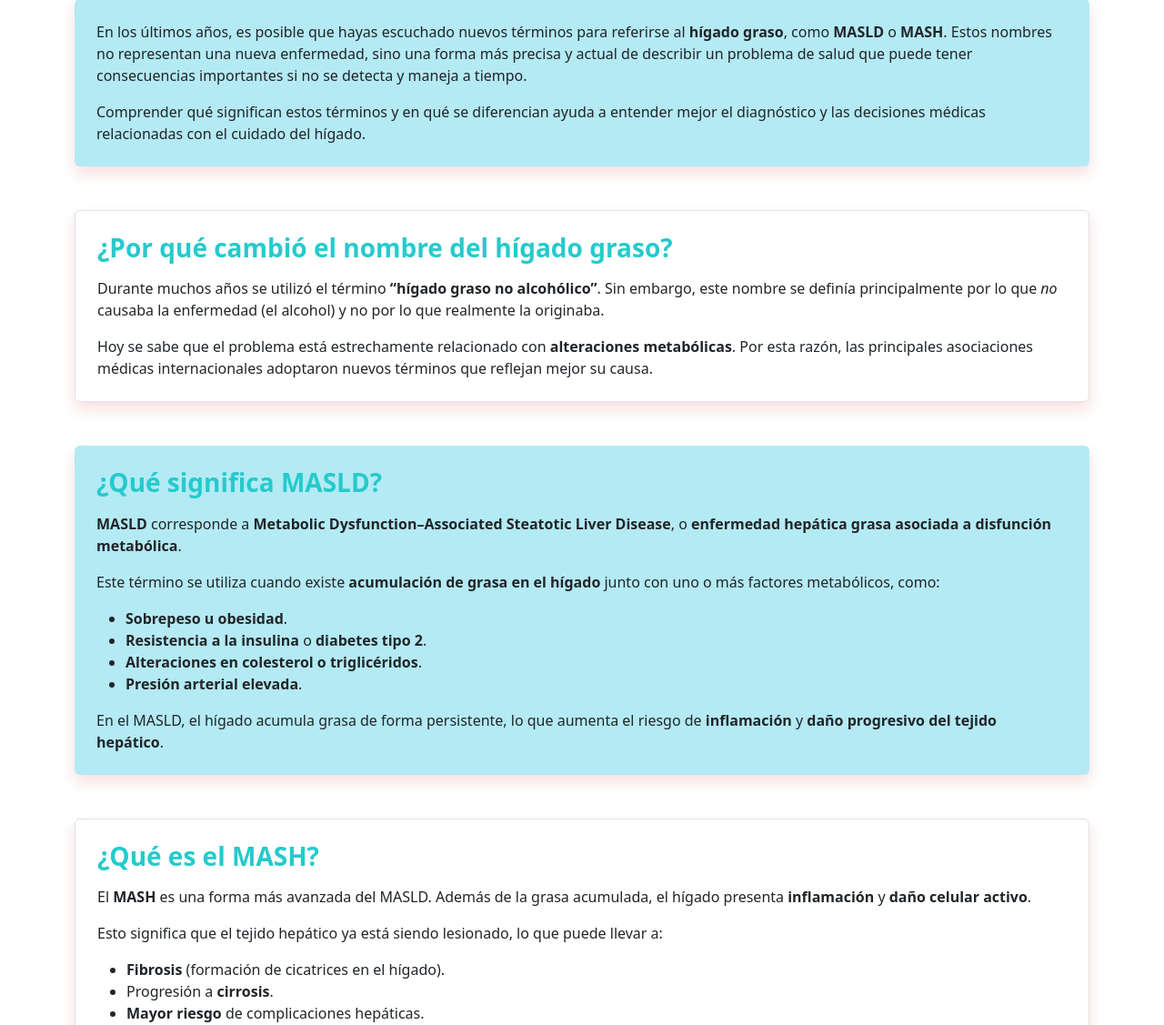
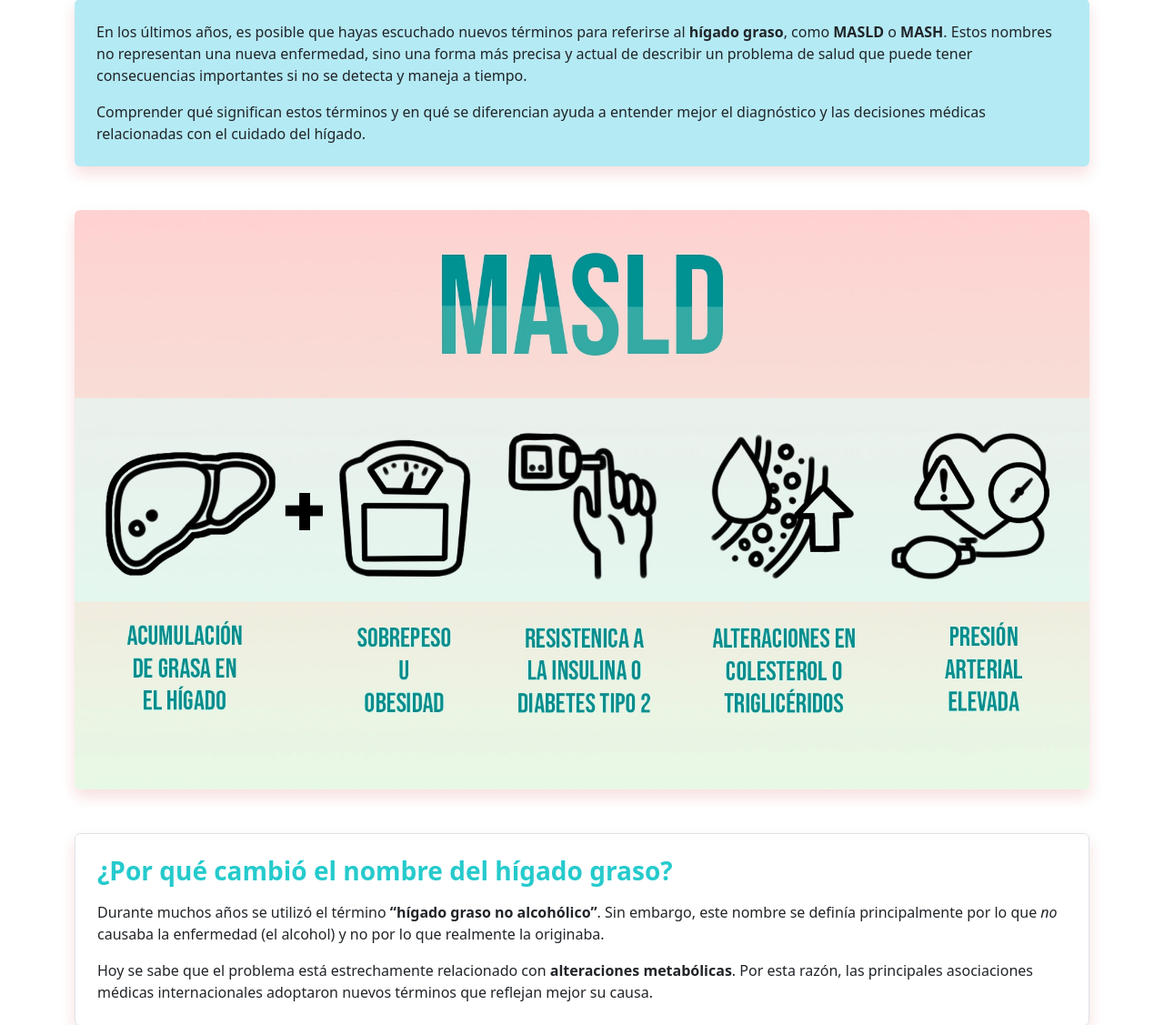
Before and after one commit to Joscarmesa/cig-new, a Flask app: template templates/blog_content/blog/que_es_el_masld_o_mash_explicacion_clara_para_pacientes.html in a window 1280 px wide. Shown: the part 245-1372 px from the top of the page at 91% size. Run offline with Flask 3, Linux system fonts and the light colour scheme; the template is opened without the code that fills it, so the values that code supplies are empty; parts of the project's set-up code (start-up, migrations or seed data) failed here and were passed over; some libraries are stand-ins or nearby versions.

Commit message:
actualizaado imagenes

```diff
--- a/templates/blog.html
+++ b/templates/blog.html
@@ -19,7 +19,7 @@
       <div class="col-lg-4 wow slideInUp" data-wow-delay="0.3s">
         <div class="eventos-item">
           <div class="card" style="width: 18rem">
-            <img src="{{ url_for('static', filename='img/BLOGENE7.webp') }}" class="card-img-top" alt="..." />
+            <img src="{{ url_for('static', filename='img/BLOGENE8.webp') }}" class="card-img-top" alt="..." />
             <div class="card-body">
               <h5 class="card-title">
                 ¿Qué es el MASLD o MASH? Explicación clara para pacientes — CIG</h5>
--- a/templates/blog_content/blog/que_es_el_masld_o_mash_explicacion_clara_para_pacientes.html
+++ b/templates/blog_content/blog/que_es_el_masld_o_mash_explicacion_clara_para_pacientes.html
@@ -35,6 +35,17 @@
         el diagnóstico y las decisiones médicas relacionadas con el cuidado del hígado.
       </p>
     </section>
+
+    <!-- Imagen principal -->
+    <div class="row mb-5 justify-content-center text-center">
+      <div class="col-12">
+        <img class="img-fluid rounded shadow"
+             style="max-width: 100%; height: auto; object-fit: cover; object-position: center;"
+             src="{{ url_for('static', filename='img/BLOGENE9.webp') }}"
+             alt="Checklist de preconsulta para cita con gastroenterólogo"
+             loading="lazy">
+      </div>
+    </div>
 
     <!-- ¿Por qué cambió el nombre? -->
     <section class="p-4 rounded shadow mb-5 border wow fadeIn" data-wow-delay="0.15s">
@@ -94,6 +105,17 @@
         <strong>riesgo mayor de daño hepático progresivo</strong>.
       </p>
     </section>
+
+    <!-- Imagen secundaria -->
+    <div class="row mb-5 justify-content-center text-center">
+      <div class="col-12">
+        <img class="img-fluid rounded shadow"
+             style="max-width: 100%; height: auto; object-fit: cover; object-position: center;"
+             src="{{ url_for('static', filename='img/BLOGENE8.webp') }}"
+             alt="Checklist de preconsulta para cita con gastroenterólogo"
+             loading="lazy">
+      </div>
+    </div>
 
     <!-- Diferenciar MASLD vs MASH -->
     <section class="bg-light p-4 rounded shadow mb-5 wow fadeIn" data-wow-delay="0.22s">
@@ -158,12 +180,8 @@
       <ul>
         <li><strong>Evaluar la progresión</strong> de la enfermedad.</li>
         <li>Identificar <strong>factores de riesgo modificables</strong>.</li>
-        <li>
-          Iniciar <strong>tratamiento oportuno</strong> cuando es necesario.
-        </li>
-        <li>
-          Reducir el riesgo de <strong>complicaciones a largo plazo</strong>.
-        </li>
+        <li>Iniciar <strong>tratamiento oportuno</strong> cuando es necesario.</li>
+        <li>Reducir el riesgo de <strong>complicaciones a largo plazo</strong>.</li>
       </ul>
       <p class="mb-0">
         Un diagnóstico temprano ofrece <strong>mayores oportunidades de intervención y
```
Also changed, not shown: static/img/BLOGENE8.webp (added), static/img/BLOGENE9.webp (added).
